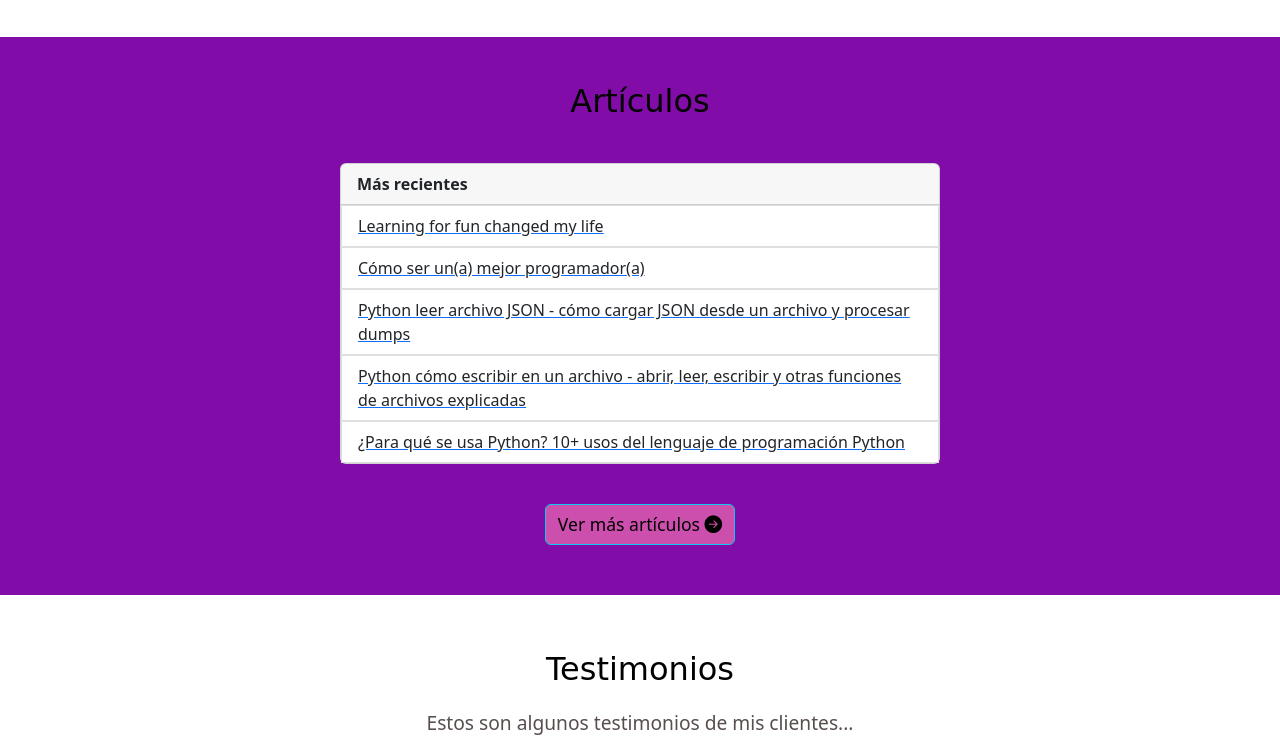
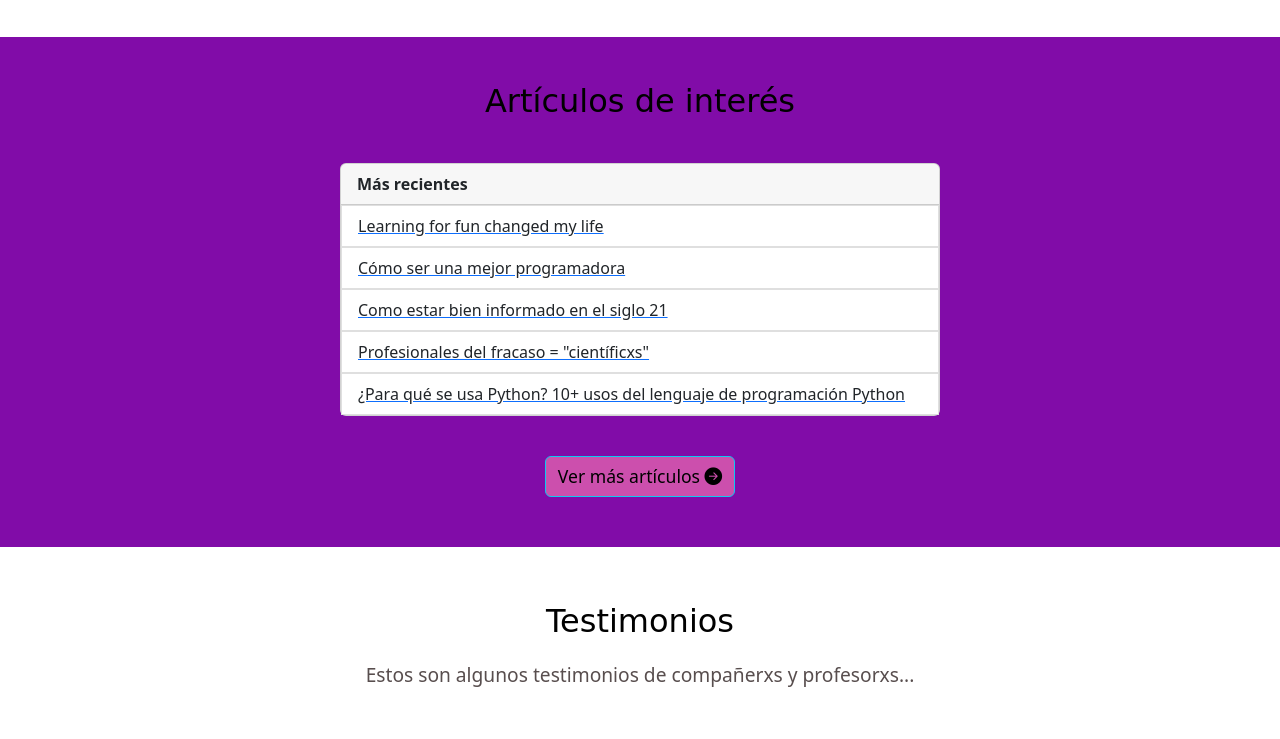
Before and after one commit to Katyutzkaplur/katyutzkaplur.github.io, a plain HTML site: page index.html in a window 1280 px wide. Shown: the part 2739-3478 px from the top of the page. Drawn offline with nearby package versions, Linux system fonts and the light colour scheme; a web font is replaced by a local one.

Commit message:
Update index.html

```diff
--- a/index.html
+++ b/index.html
@@ -237,7 +237,7 @@
 
     <!-- Articulos -->
     <section class="articulos justify-content-start">
-      <h2 class="seccion-titulo texto-negro">Artículos</h2>
+      <h2 class="seccion-titulo texto-negro">Artículos de interés</h2>
       <div class="card">
         <div class="card-header">
           Más recientes
@@ -250,17 +250,17 @@
           </a>
           <a href="https://nancynsalazar.medium.com/c%C3%B3mo-ser-un-a-mejor-programador-a-749c1bf98990" target="_blank" rel="noopener noreferrer">
             <li class="list-group-item">
-              Cómo ser un(a) mejor programador(a)
+              Cómo ser una mejor programadora
             </li>
           </a>
-          <a href="#" target="_blank" rel="noopener noreferrer">
+          <a href="https://medium.com/miga-la/c%C3%B3mo-estar-bien-informado-en-el-siglo-xxi-2c301328dca9" target="_blank" rel="noopener noreferrer">
             <li class="list-group-item">
-              Python leer archivo JSON - cómo cargar JSON desde un archivo y procesar dumps
+              Como estar bien informado en el siglo 21
             </li>
           </a>
-          <a href="#" target="_blank" rel="noopener noreferrer">
+          <a href="https://dayinlab.com/2020/12/25/profesionales-del-fracaso/" target="_blank" rel="noopener noreferrer">
             <li class="list-group-item">
-              Python cómo escribir en un archivo - abrir, leer, escribir y otras funciones de archivos explicadas
+              Profesionales del fracaso = "científicxs"
             </li>
           </a>
           <a href="#" target="_blank" rel="noopener noreferrer">
@@ -281,7 +281,7 @@
     <!-- Testimonios -->
     <section id="testimonios" class="testimonios seccion-clara">
       <h2 class="seccion-titulo">Testimonios</h2>
-      <h3 class="seccion-descripcion">Estos son algunos testimonios de mis clientes...</h3>
+      <h3 class="seccion-descripcion">Estos son algunos testimonios de compañerxs y profesorxs...</h3>
 
       <!-- Carrusel -->
       <div id="testimonios-carrusel" class="carousel carousel-dark slide" data-bs-ride="carousel">
@@ -371,7 +371,7 @@
           <i class="bi bi-envelope"></i>
         </a>
       </div>
-      <div class="derechos-de-autor">Creado con mucho cariño por {💝} Katyutzka Villarreal (2022) &#169;</div>
+      <div class="derechos-de-autor">Creado con mucho cariño {💝} por Katyutzka Villarreal (2022) &#169;</div>
     </footer>
 
     <script src="https://cdn.jsdelivr.net/npm/bootstrap@5.2.2/dist/js/bootstrap.bundle.min.js" integrity="sha384-OERcA2EqjJCMA+/3y+gxIOqMEjwtxJY7qPCqsdltbNJuaOe923+mo//f6V8Qbsw3" crossorigin="anonymous"></script>
```
